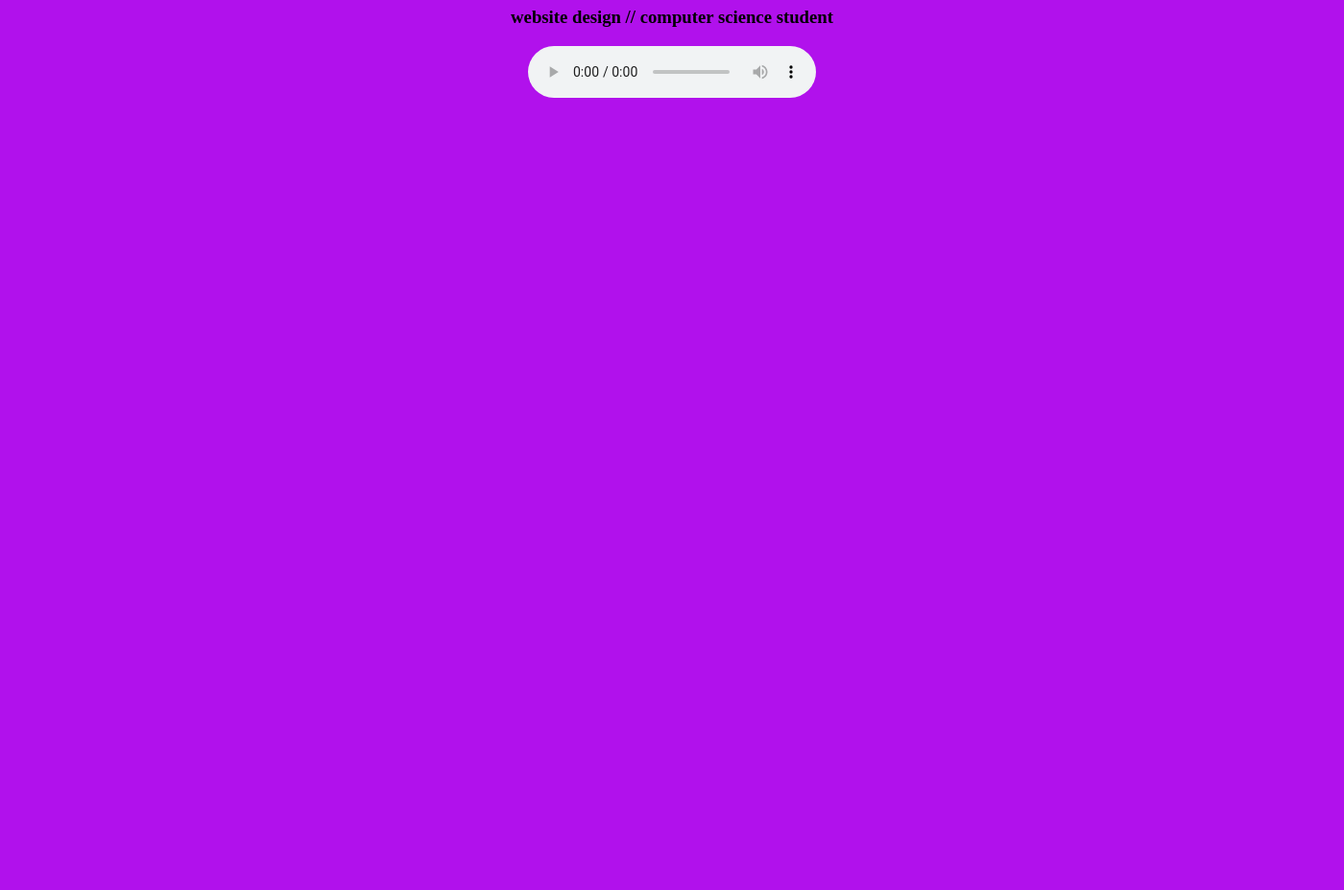
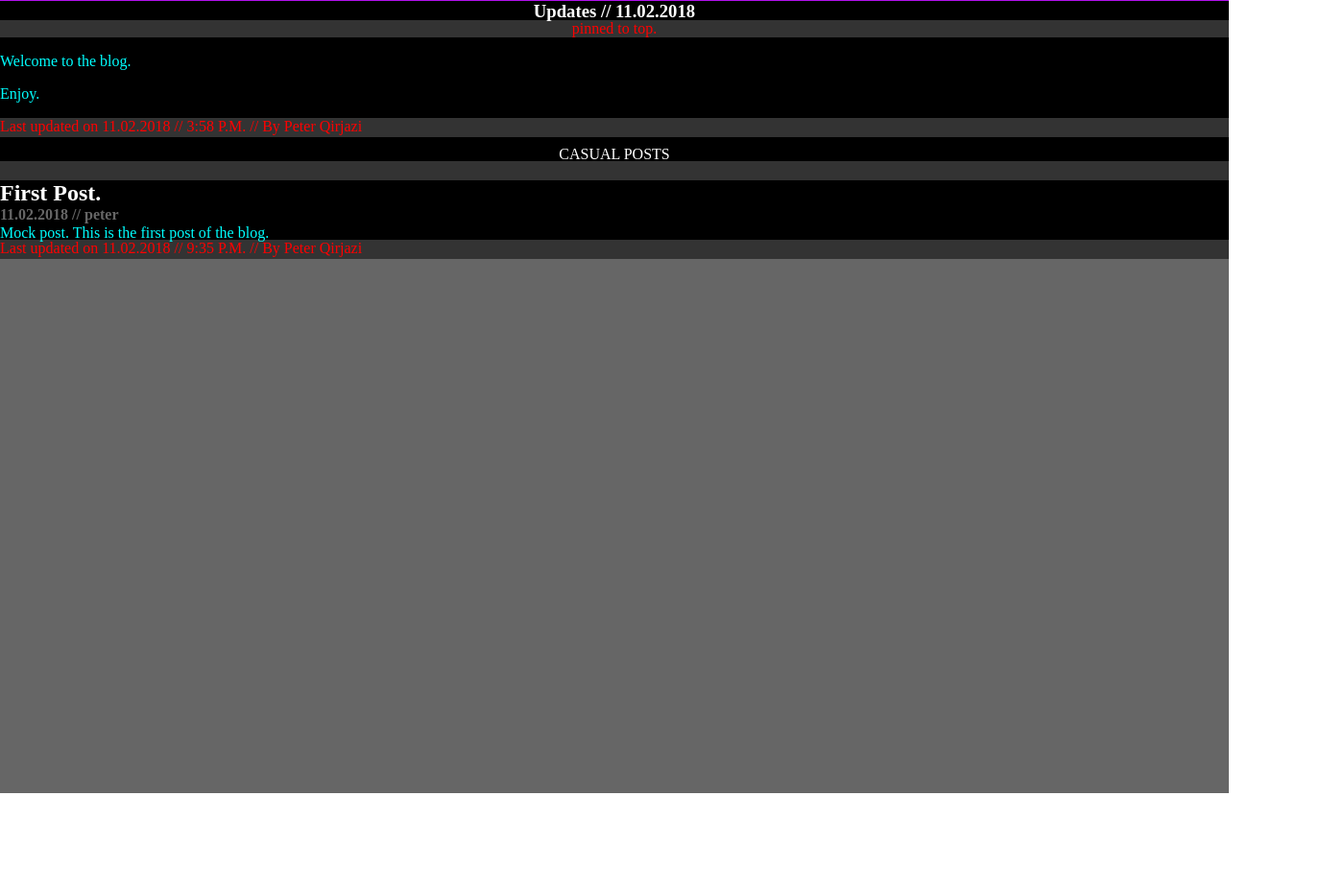
Before and after one commit to peterqirjazi/personal, a plain HTML site: page index.html in a window 1280 px wide. Shown: the part 73-1001 px from the top of the page at 96% size, 1400 px wide, since content can reach past the window. After the commit the page ends 900 px from the top, so only its background shows below. Drawn offline with Linux system fonts and the light colour scheme.

Commit message:
Add files via upload

```diff
--- a/index.html
+++ b/index.html
@@ -1,17 +1,90 @@
 <html>
-<title>Animation Test</title>
+<title>$/peter qirjazi/$</title>
+
 <style type="text/css">
 
 body {
-    margin: 0;
+margin: 0;
+}
+
+#container {
+    height: 900px;
+    background-color: #666;
+    }
+#header {
+height: 75px;
+animation: pulse 3s infinite;
+}
+
+    #header h1 {
+        margin-left: 20px;
+    }
+#header h3 {
+margin-top: -20px;
+margin-left: 40px;
     }
 
-#background {
-    float: left;
-    width: 1400px;
-    height: 1400px;
-    border-radius: 0px;
-    animation: pulse 3s infinite ;
+#header audio {
+    margin-top: -50px;
+    margin-left: 300px;
+    }
+
+#post_container {
+    background-color: #000000;
+    height: 175px;
+    margin-top: -20px;
+    }
+    #post_header {
+    background-color: #000000;
+    color: #FFFFFF;
+    text-align: center;
+    }
+    #post_pinned {
+    color: #FF0000;
+    margin-top: -20px;
+    background-color: #333;
+    }
+    #post_content {
+    color: #00FFFF;
+    }
+    #last_updated_post {
+    color: #FF0000;
+    background-color: #333;
+    height: 20px;
+    }
+
+#separator_notpinned {
+    background-color: #000;
+    color: #FFF;
+    margin-top: -40px;
+    }
+
+    #sources_separator {
+        background-color: #333;
+        height: 20px;
+        margin-top: -18px;
+        color: #FF0000
+    }
+#post-container-1 {
+        background-color: #000;
+        margin-top: -20px;
+    }
+    #post-container-1 h2 {
+        color: #FFFFFF;
+    }
+    #post-container-1 p {
+        color: #00FFFF;
+        margin-top: -20px;
+    }
+    #post-container-1 h4 {
+        color: #666666;
+        margin-top: -20px;
+    }
+
+#seperator_casual_from_posts {
+    height: 20px;
+    background-color: #333333;
+    margin-top: -18px;
     }
 
 @keyframes pulse {
@@ -31,25 +104,45 @@ body {
     background-color: #07F1E3;
     }
 
-#image {
-    width: 600px;
-    height: 600px;
-    margin: 0 auto;
-    }
-#text {
-    width: 1400px;
-    height: 600px;
-
 </style>
 
 <body>
-<div id="background">
-        <div id="text">
-            <center><h1>peter qirjazi</h1></center>
-            <center><h3>website design // computer science student</h3></center>
-            <center><audio src="xotourlife.mp3" controls></center>
-</audio>
+<div id="container">
+    <div id="header">
+        <h1>peter qirjazi.</h1>
+    <h3>computer science honors student<h3>
+        <center><audio src="xotourlife.mp3" controls></center></audio>
+        </div>
+<div id="post_container">
+    <div id="post_header">
+        <h3>Updates // 11.02.2018</h3>
     </div>
+    <div id="post_pinned">
+        <center><p>pinned to top.</p></center>
+    </div>
+    <div id="post_content">
+        <p>Welcome to the blog.</p>
+
+        <p>Enjoy.</p>
+    </div>
+    <div id="last_updated_post">
+        <p>Last updated on 11.02.2018 // 3:58 P.M. // By Peter Qirjazi</p>
+    </div>
+        </div>
+        <div id="separator_notpinned">
+            <center><p>CASUAL POSTS</p></center>
+        </div>
+        <div id="seperator_casual_from_posts">
+        </div>
+        <div id="post-container-1">
+            <h2>First Post.</h2>
+            <h4>11.02.2018 // peter</h4>
+            <p>Mock post. This is the first post of the blog.</p>
+        </div>
+        <div id="sources_separator">
+            <p>Last updated on 11.02.2018 // 9:35 P.M. // By Peter Qirjazi</p>
+        </div>
+        </div>
 </div>
 </body>
 </html>
```
